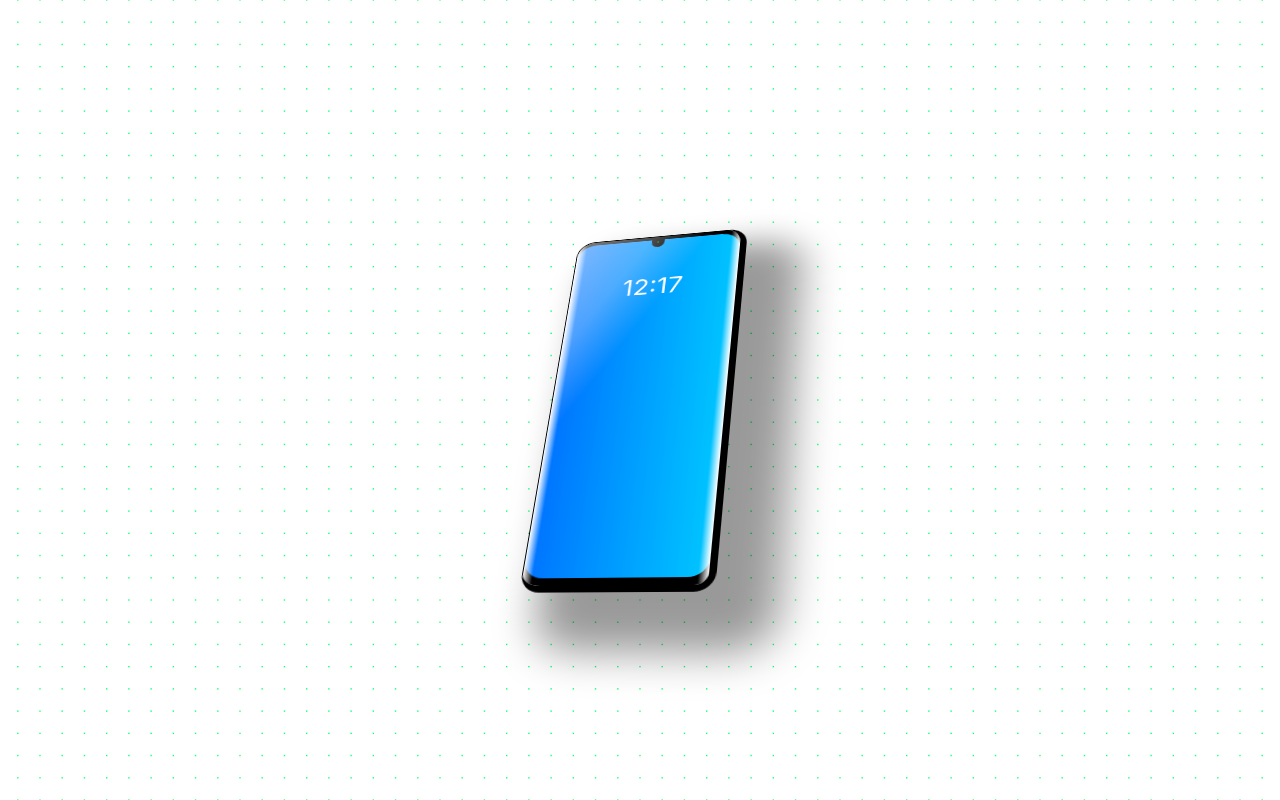
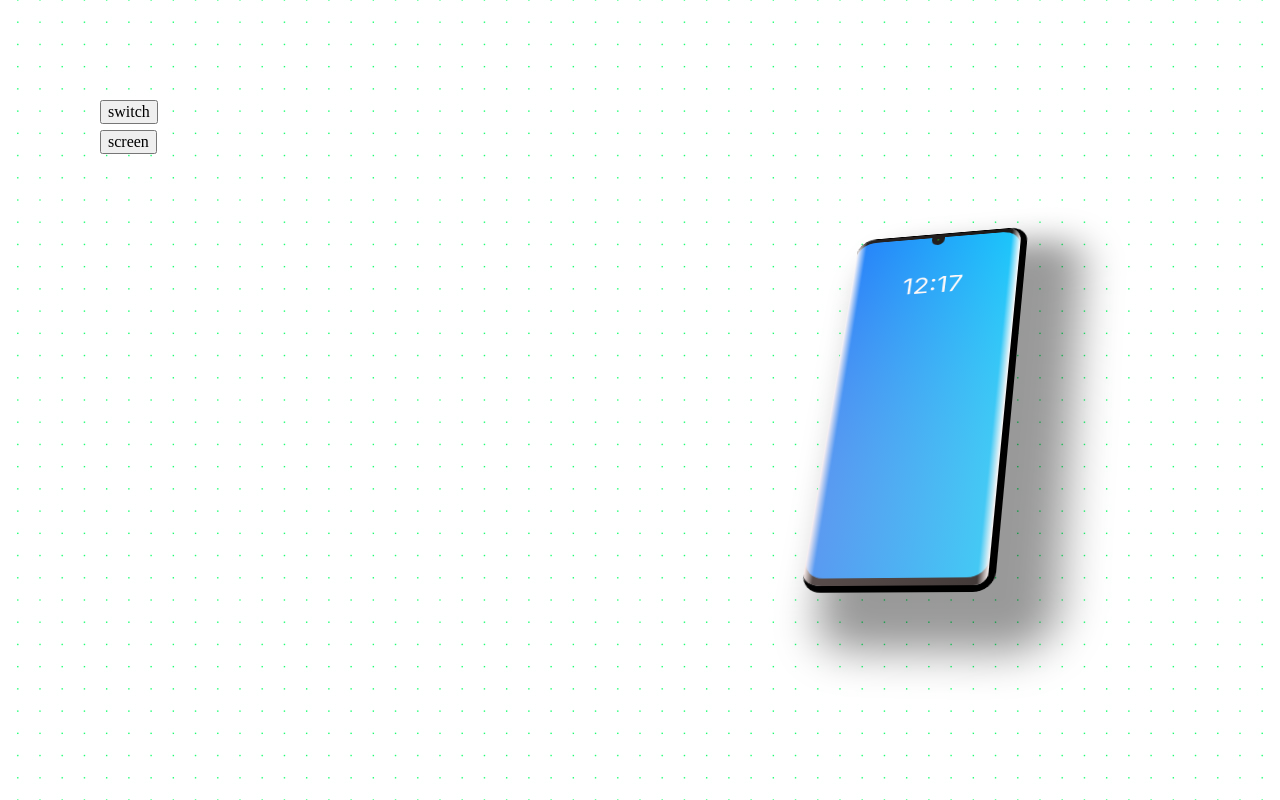
Before and after one commit to wrzonki/device, a Gatsby site: page / in a window 1280 px wide. Built offline with nearby package versions, Linux system fonts and the light colour scheme; Gatsby itself is replaced by a stand-in of ours.

Commit message:
added buttons

```diff
--- a/src/components/device/device.js
+++ b/src/components/device/device.js
@@ -1,23 +1,21 @@
 import React from 'react';
 import s from './device.module.scss';
-const { useState } = React;
 
-export default () => {
-  const [left, setSide] = useState(true);
-  const clickHandler = () => {
-    setSide(!left);
-  };
+export default props => {
+  let left = props.side;
+  let screen = props.screen
+  console.log(props)
   return (
-    <div role="button" tabIndex={0} className={s.wrapper} onClick={clickHandler} onKeyDown={clickHandler}>
-      <div className={`${s.device} ${left ? s.side_left : s.side_right} `}>
-        <div className={`${s.triangle} ${left ? s.triangle_left : s.triangle_right}`}></div>
+    <div className={`${s.wrapper} ${left ? s.left : s.right}`}>
+      <div className={`${s.device} ${left ? s.side_right : s.side_left}`}>
+        <div className={s.shine}></div>
         <div className={s.frame}>
           <div className={s.camera}>
             <div className={s.dot}></div>
           </div>
-          <div className={`${s.shine} ${s.shine_left}`}></div>
-          <div className={`${s.shine} ${s.shine_right}`}></div>
-          <div className={s.contents}>
+          <div className={`${s.curve} ${s.curve_left}`}></div>
+          <div className={`${s.curve} ${s.curve_right}`}></div>
+          <div className={`${s.contents} ${screen ? s.hide : s.show}`}>
             <div className={s.clock}>12:17</div>
             <div className={s.tel}></div>
             <div className={s.photo}></div>
--- a/src/components/device/device.module.scss
+++ b/src/components/device/device.module.scss
@@ -1,16 +1,22 @@
 $w: 9;
 $h: 21;
 $scale: 20px;
+$trans: all 2s cubic-bezier(0.68, -0.55, 0.265, 1.55);
 
 .wrapper {
-  perspective: 1100px;
+  perspective: 1200px;
   perspective-origin: bottom;
   outline: none;
-  position: relative;
+  position: absolute;
+  top: 50%;
+  left: 50%;
+  transform: translate(-50%, -50%);
+  transition: $trans;
+  z-index: -100;
 }
 
 .device {
-  transition: all 0.3s cubic-bezier(0.68, -0.55, 0.265, 1.55);
+  transition: $trans;
   width: $scale * $w;
   height: $scale * $h;
   border: 1px solid black;
@@ -19,17 +25,49 @@ $scale: 20px;
   transform: rotateY(0deg) rotateX(0deg);
   box-shadow: 0 0 0 #fff;
   border-bottom: 7px solid black;
+  cursor: pointer;
+}
+
+.shine {
+  position: absolute;
+  transition: $trans;
+  top: 0;
+  left: 0;
+  z-index: 30;
+  width: 180vw;
+  height: 180vh;
+  clip-path: polygon(0 0, 100% 0, 100% 100%, 0% 100%);
+  background: radial-gradient(
+    rgba(253, 220, 215, .4) 10%,
+    rgba(253, 220, 215, 0) 55%,
+  );
+  opacity: 1;
+}
+
+.left {
+  transform: translate(-200%, -50%);
+  .shine {
+    transform: translate(-30%, -55%);
+  }
+}
+.right {
+  transform: translate(100%, -50%);
+  .shine {
+    transform: translate(-60%, -25%);
+  }
 }
 
 .side_left {
   transform: rotateY(-15deg) rotateX(25deg);
   border-right: 7px solid black;
+  border-left: 0px solid black;
   box-shadow: 40px 40px 40px 20px rgba(0, 0, 0, 0.4);
 }
 
 .side_right {
   transform: rotateY(15deg) rotateX(25deg);
   border-left: 7px solid black;
+  border-right: 0px solid black;
   box-shadow: -40px 40px 40px 20px rgba(0, 0, 0, 0.4);
 }
 
@@ -38,6 +76,7 @@ $scale: 20px;
   width: 100%;
   height: 100%;
   position: relative;
+  z-index: -99;
 }
 
 .contents {
@@ -46,7 +85,54 @@ $scale: 20px;
   width: 100%;
   height: 97%;
   top: 1%;
-  z-index: 10;
+  z-index: -90;
+  background: #ddd;
+}
+
+.curve {
+  width: 10px;
+  height: 100%;
+  position: absolute;
+  z-index: -95;
+}
+.curve_left {
+  background-image: linear-gradient(to left, rgba(255, 255, 255, 0), rgba(255, 255, 255, 1));
+  left: 0;
+}
+
+.curve_right {
+  background-image: linear-gradient(to right, rgba(255, 255, 255, 0), rgba(255, 255, 255, 1));
+  right: 0;
+}
+
+.camera {
+  $size: $scale * 0.7;
+  width: $size;
+  height: $size;
+  z-index: 97;
+  position: absolute;
+  background: #000;
+  left: ($scale * $w) / 2 - ($size / 2);
+  border-bottom-left-radius: 50%;
+  border-bottom-right-radius: 50%;
+  display: flex;
+  justify-content: center;
+  align-items: center;
+  .dot {
+    width: $size * 0.2;
+    height: $size * 0.2;
+    background: green;
+    border-radius: 50%;
+  }
+}
+
+.contents {
+  position: absolute;
+  border-radius: 20px;
+  width: 100%;
+  height: 97%;
+  top: 1%;
+  z-index: -98;
   background: #00c6ff;
   background: -webkit-linear-gradient(to right, #0072ff, #00c6ff);
   background: linear-gradient(to right, #0072ff, #00c6ff);
@@ -74,76 +160,10 @@ $scale: 20px;
     }
 }
 
-.shine {
-  width: 10px;
-  height: 100%;
-  position: absolute;
-  z-index: 20;
-}
-.shine_left {
-  background-image: linear-gradient(to left, rgba(255, 255, 255, 0), rgba(255, 255, 255, 1));
-  left: 0;
+.hide {
+  display: none;
 }
 
-.shine_right {
-  background-image: linear-gradient(to right, rgba(255, 255, 255, 0), rgba(255, 255, 255, 1));
-  right: 0;
+.show {
+  display: grid;
 }
-
-.triangle {
-  transition: all 0.3s cubic-bezier(0.68, -0.55, 0.265, 1.55);
-  position: absolute;
-  z-index: 30;
-  width: 100%;
-  height: 100%;
-  margin-left: -$scale * $w;
-  margin-right: -$scale * $w;
-  opacity: 0;
-}
-
-.triangle_left {
-  clip-path: polygon(100% 0, 0 0, 0 75%);
-  background: linear-gradient(
-    120deg,
-    rgba(255, 255, 255, 0.5) 0,
-    rgba(255, 255, 255, 0.3) 20%,
-    rgba(255, 255, 255, 0) 35%
-  );
-  margin-left: 0;
-  left: 0;
-  opacity: 1;
-}
-
-.triangle_right {
-  clip-path: polygon(100% 0, 0 0, 100% 75%);
-  background: linear-gradient(
-    240deg,
-    rgba(255, 255, 255, 0.5) 0,
-    rgba(255, 255, 255, 0.3) 20%,
-    rgba(255, 255, 255, 0) 35%
-  );
-  margin-right: 0;
-  right: 0;
-  opacity: 1;
-}
-
-.camera {
-  $size: $scale * 0.7;
-  width: $size;
-  height: $size;
-  z-index: 25;
-  position: absolute;
-  background: #000;
-  left: ($scale * $w) / 2 - ($size / 2);
-  border-bottom-left-radius: 50%;
-  border-bottom-right-radius: 50%;
-  display: flex;
-  justify-content: center;
-  align-items: center;
-  .dot {
-    width: $size * 0.2;
-    height: $size * 0.2;
-    background: green;
-    border-radius: 50%;
-  }
-}
--- a/src/pages/index.js
+++ b/src/pages/index.js
@@ -1,13 +1,43 @@
-import React from 'react';
+import React, { useState } from 'react';
+
 import '../styles/reset.scss';
 import '../styles/global.scss';
+
 import Section from '../components/section/section';
 import Device from '../components/device/device';
 
 export default function Home() {
+  const [isLeft, setSide] = useState(false);
+  const toggleSide = () => setSide(!isLeft);
+
+  const [isScreen, setScreen] = useState(false);
+  const toggleScreen = () => setScreen(!isScreen);
+
+  var bt1 = {
+    position: 'absolute',
+    top: '100px',
+    left: '100px'
+  }
+
+  var bt2 = {
+    position: 'absolute',
+    top: '130px',
+    left: '100px'
+  }
+
   return (
-    <Section>
-      <Device></Device>
-    </Section>
+    <>
+    {/* <Shine/> */}
+      <Device side={isLeft} screen={isScreen}></Device>
+      <Section>
+        <button aria-label="switch side" onClick={toggleSide} style={bt1}>
+          switch
+        </button>
+        <button aria-label="switch side" onClick={toggleScreen} style={bt2}>
+          screen
+        </button>
+
+      </Section>
+    </>
   );
 }
```
